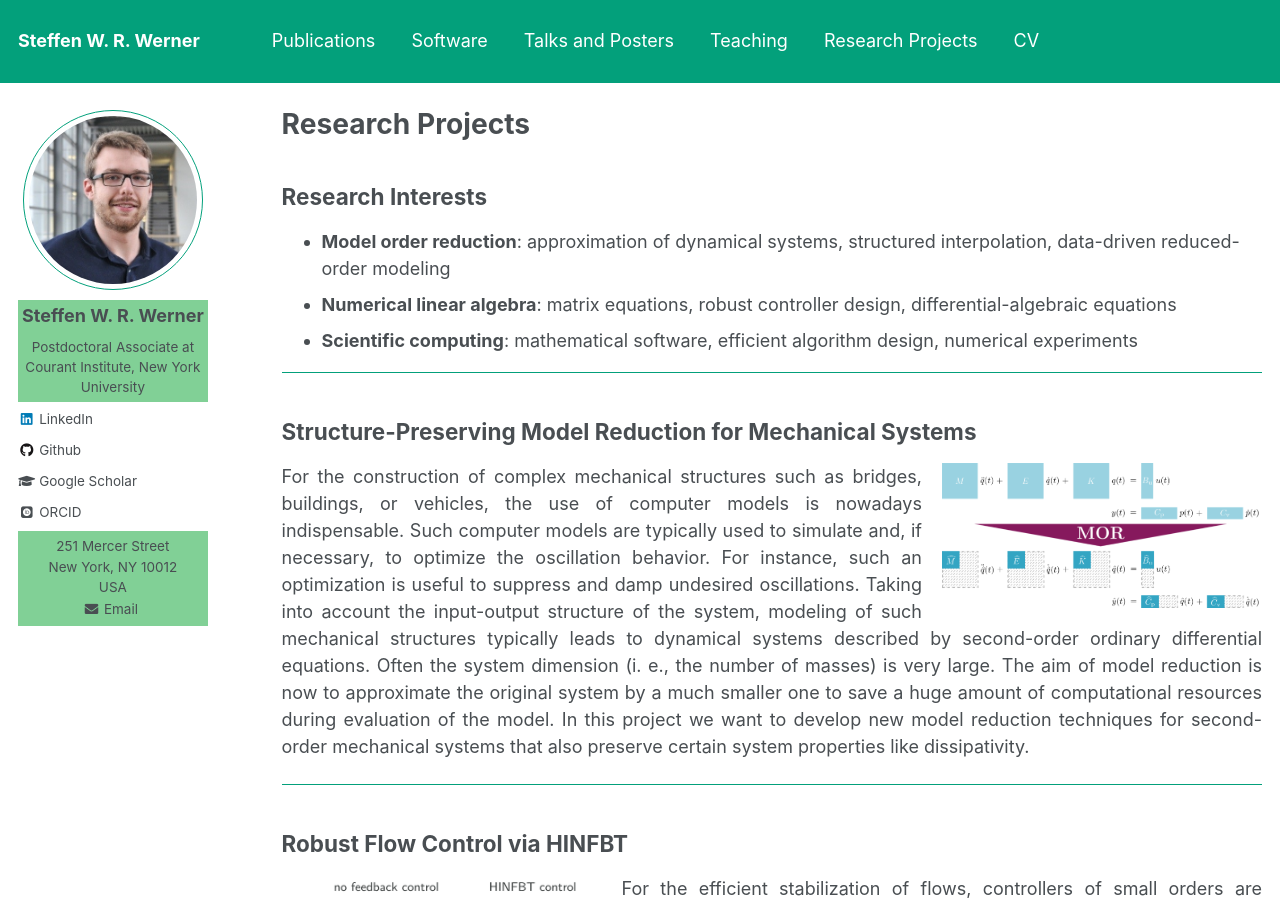
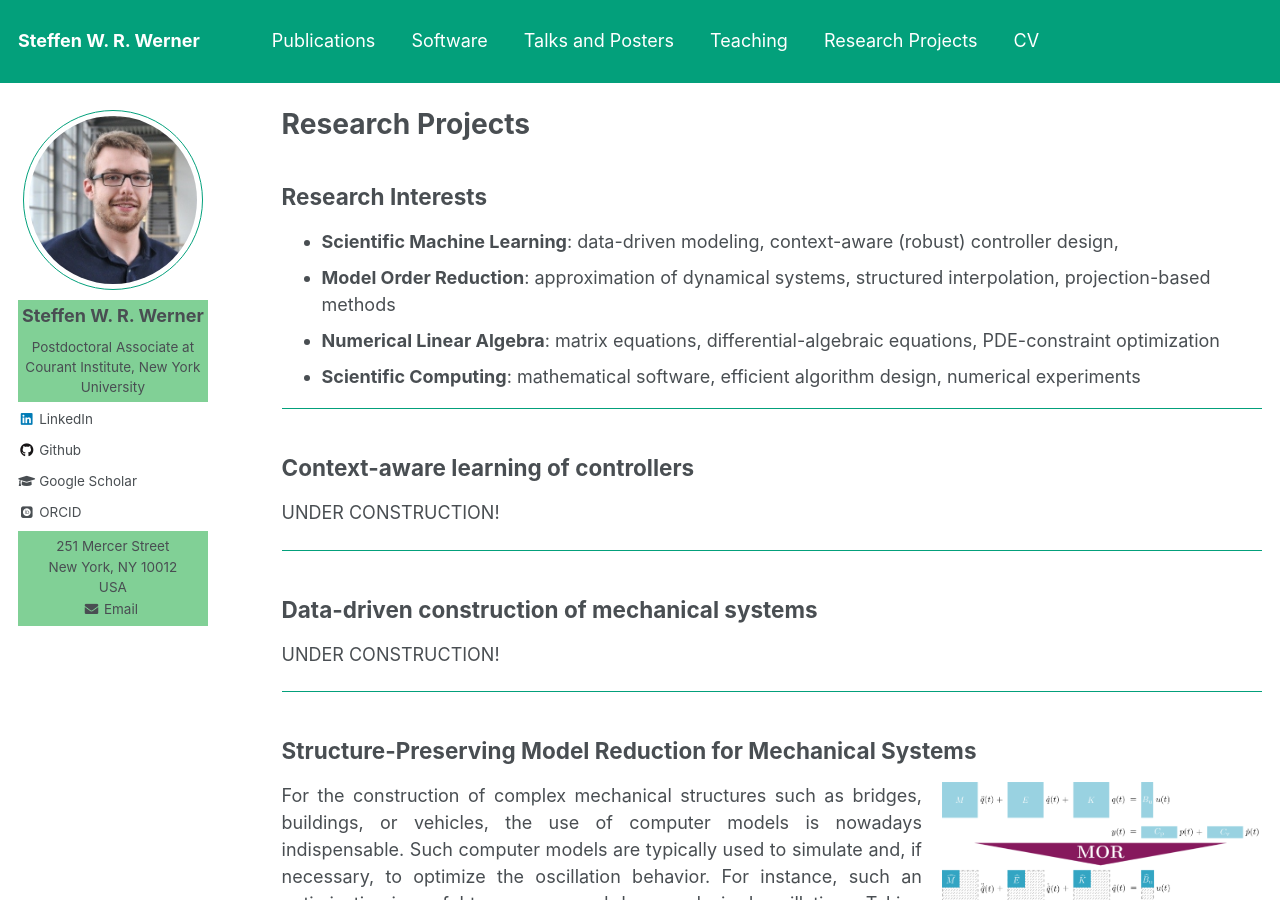
Before and after one commit to ninsteve/ninsteve.github.io, a Jekyll site: the page built from _pages/projects.md, in a window 1280 px wide and 900 px high. Built offline with Jekyll 4.4.1, drawn with Linux system fonts in a browser that asks for light colours; some web fonts are replaced.

Commit message:
New research projects.

```diff
--- a/_pages/projects.md
+++ b/_pages/projects.md
@@ -7,18 +7,37 @@ author_profile: true
 
 ## Research Interests ##
 
-* **Model order reduction**:
+* **Scientific Machine Learning**:
+  data-driven modeling,
+  context-aware (robust) controller design,
+* **Model Order Reduction**:
   approximation of dynamical systems,
   structured interpolation,
-  data-driven reduced-order modeling
-* **Numerical linear algebra**:
+  projection-based methods
+* **Numerical Linear Algebra**:
   matrix equations,
-  robust controller design,
-  differential-algebraic equations
-* **Scientific computing**:
+  differential-algebraic equations,
+  PDE-constraint optimization
+* **Scientific Computing**:
   mathematical software,
   efficient algorithm design,
   numerical experiments
+
+---
+
+## Context-aware learning of controllers ##
+
+<p class="text-block">
+UNDER CONSTRUCTION!
+</p>
+
+---
+
+## Data-driven construction of mechanical systems ##
+
+<p class="text-block">
+UNDER CONSTRUCTION!
+</p>
 
 ---
 
```
